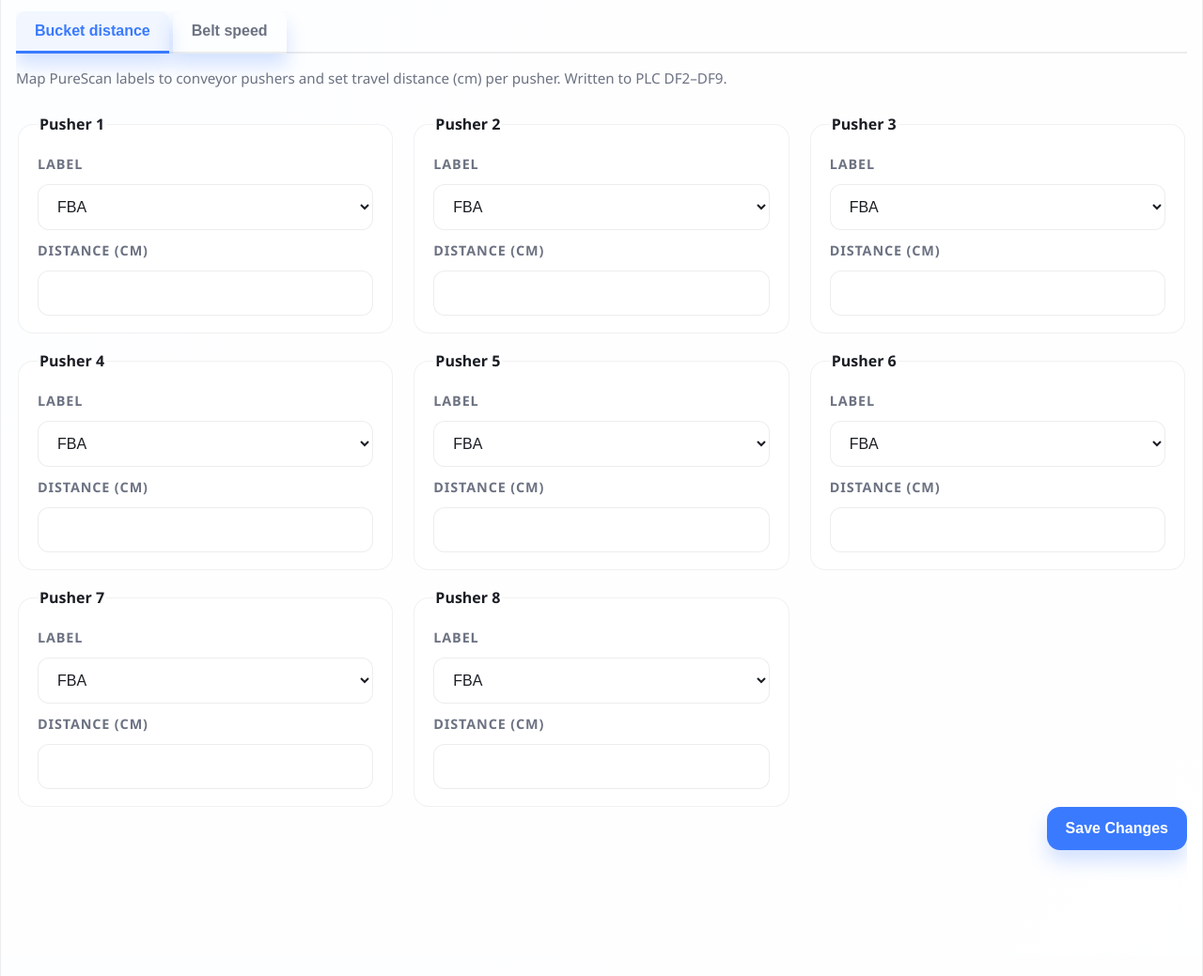
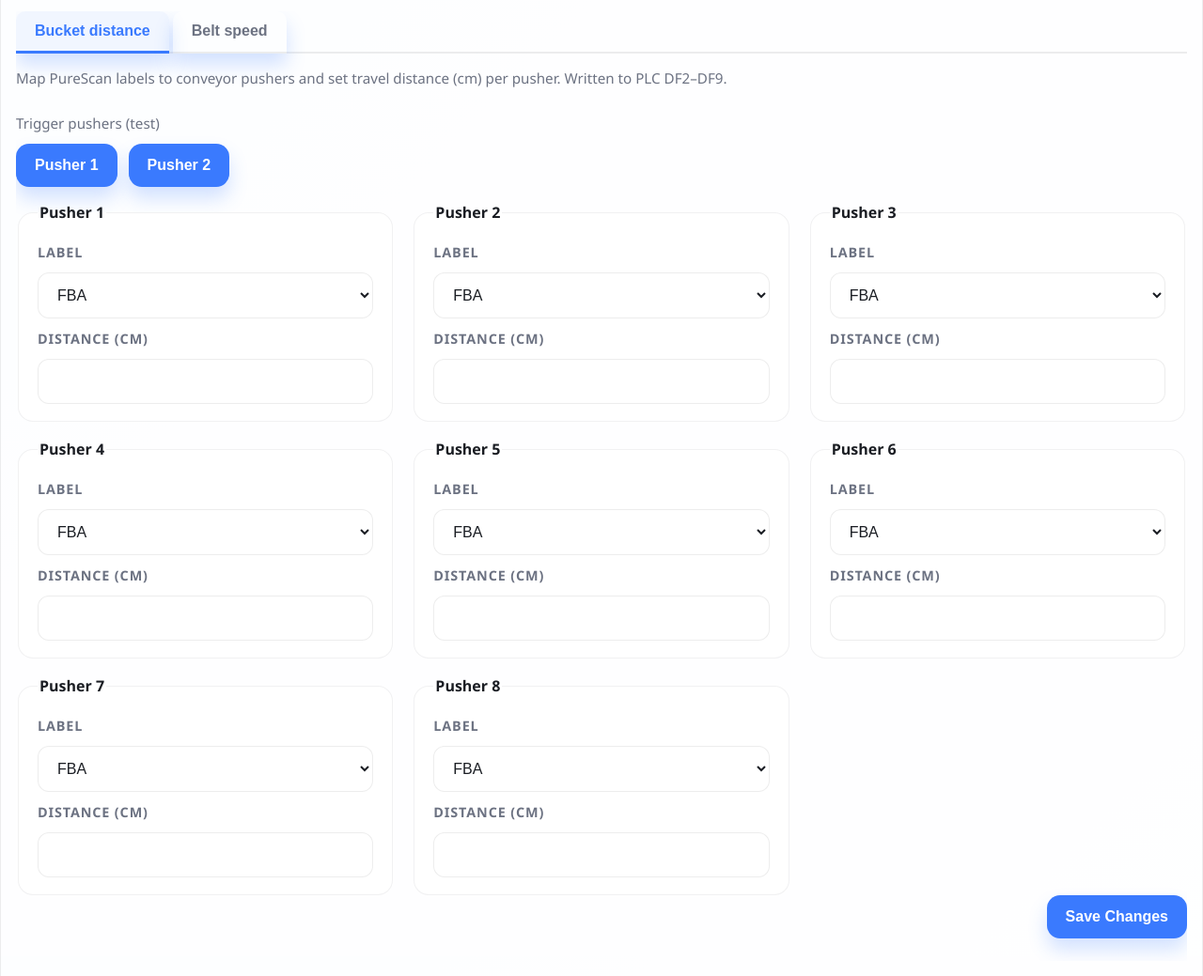
Before and after one commit to FlashPro-full/PLC-Sorting-System, a Flask app: page /settings in a window 1280 px wide. Shown: the part 67-1106 px from the top of the page at 94% size. Run offline with Flask 3, Linux system fonts and the light colour scheme; data that the repository does not hold is empty; parts of the project's set-up code (start-up, migrations or seed data) failed here and were passed over.

Commit message:
fit: Added trigger buttons for each pusher

```diff
--- a/app.py
+++ b/app.py
@@ -309,12 +309,6 @@ def main():
     connect_barcode_signal(on_barcode_scanned)
     connect_photo_eye_signal(on_photo_eye_triggered)
 
-    from plc import write_bucket
-
-    for i in range(1, 9):
-        write_bucket(i)
-        time.sleep(1)
-
     start_interval_timer()
 
 @app.route('/api/system-status', methods=['GET'])
--- a/routes/settings.py
+++ b/routes/settings.py
@@ -43,6 +43,25 @@ def update_pushers():
         return jsonify({"error": str(e)}), 500
 
 
+@settings_bp.route('/trigger-pusher', methods=['POST'])
+def trigger_pusher():
+    data = request.json or {}
+    try:
+        pusher = int(data.get("pusher", 0))
+    except (TypeError, ValueError):
+        return jsonify({"error": "Invalid pusher number"}), 400
+    if pusher < 1 or pusher > 8:
+        return jsonify({"error": "Pusher must be 1-8"}), 400
+    try:
+        from plc import write_bucket
+        result = write_bucket(pusher)
+        if result == 1:
+            return jsonify({"message": f"Pusher {pusher} triggered"})
+        return jsonify({"error": "Trigger failed"}), 500
+    except Exception as e:
+        return jsonify({"error": str(e)}), 500
+
+
 @settings_bp.route('/update-belt-speed', methods=['POST'])
 def update_belt_speed():
     data = request.json or {}
--- a/static/settings.js
+++ b/static/settings.js
@@ -46,7 +46,24 @@ document.addEventListener("DOMContentLoaded", function () {
         })
         .catch(function () {});
 
-    // Bucket distance (pushers): save via /update-pushers
+    document.querySelectorAll(".pusher-trigger-btn").forEach(function (btn) {
+        btn.addEventListener("click", function () {
+            var pusher = parseInt(btn.getAttribute("data-pusher"), 10);
+            if (isNaN(pusher)) return;
+            fetch("/trigger-pusher", {
+                method: "POST",
+                headers: { "Content-Type": "application/json" },
+                body: JSON.stringify({ pusher: pusher })
+            })
+            .then(function (response) { return response.json(); })
+            .then(function (data) {
+                if (data.error) alert(data.error);
+                else if (data.message) alert(data.message);
+            })
+            .catch(function () { alert("Trigger failed."); });
+        });
+    });
+
     form.addEventListener("submit", function (event) {
         event.preventDefault();
         var pushers = {};
--- a/templates/settings.html
+++ b/templates/settings.html
@@ -32,6 +32,14 @@
                             <p style="margin:0;color:var(--muted);font-size:0.95rem;">
                                 Map PureScan labels to conveyor pushers and set travel distance (cm) per pusher. Written to PLC DF2–DF9.
                             </p>
+                        </div>
+
+                        <div class="card" style="margin-bottom: 16px;">
+                            <p style="margin:0 0 12px 0;color:var(--muted);font-size:0.95rem;">Trigger pushers (test)</p>
+                            <div style="display: flex; gap: 12px; flex-wrap: wrap;">
+                                <button type="button" class="pusher-trigger-btn" data-pusher="1">Pusher 1</button>
+                                <button type="button" class="pusher-trigger-btn" data-pusher="2">Pusher 2</button>
+                            </div>
                         </div>
 
                         <div id="pusherSettings" class="pusher-grid">
```
